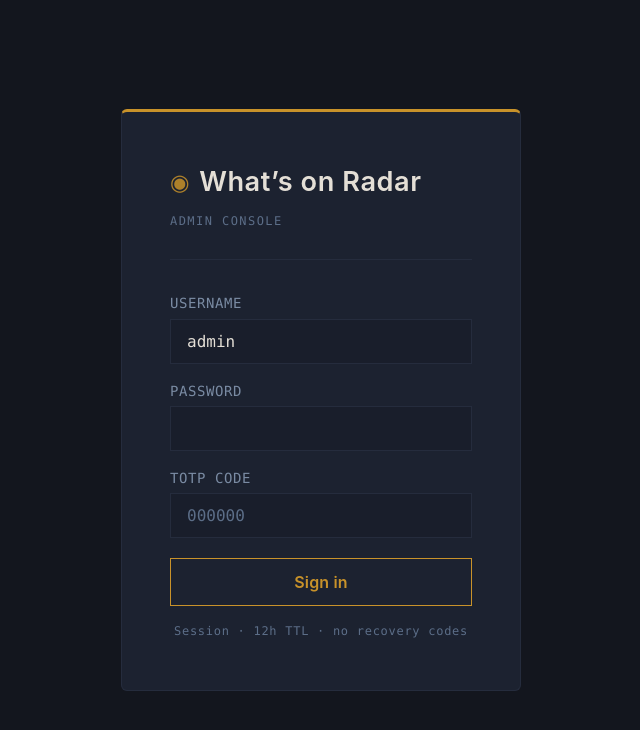
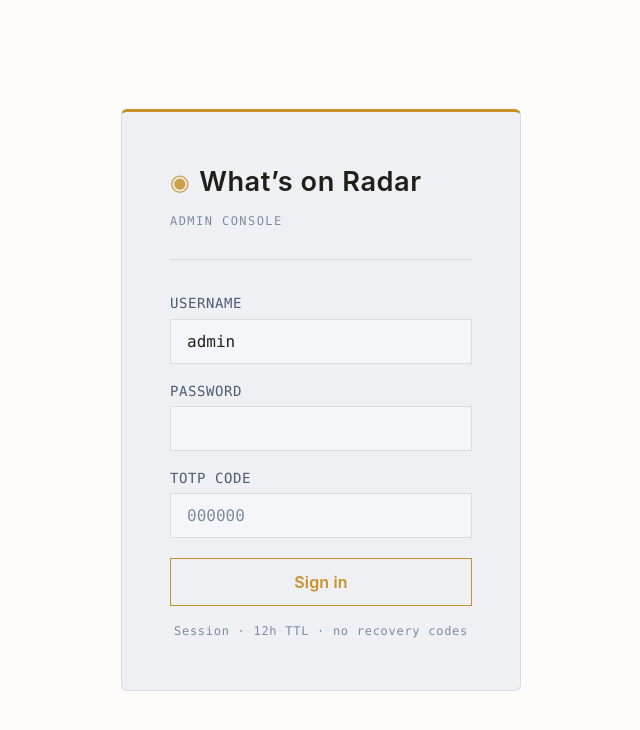
Before and after one commit to allut/event-radar, a React (Vite) app in the folder frontend/: page /admin/login in a window 1280 px wide. Shown: the top 730 px of the page, without its empty margins (319-959 px from the left). Built offline with nearby package versions, Linux system fonts and the light colour scheme; no server answers.

Commit message:
Light theme: frontend theme resolution engine
Closes #251

```diff
--- a/frontend/index.html
+++ b/frontend/index.html
@@ -4,6 +4,23 @@
 <html lang="et">
   <head>
     <meta charset="UTF-8" />
+    <!-- Resolves and applies the effective theme before first paint, so there's
+         no flash of the wrong theme. Duplicates lib/theme.ts's resolveTheme()
+         minimally rather than importing it (must run synchronously with zero
+         module loading) — must never disagree with it. Placed before any
+         stylesheet link/injection. Keep the storage key literal in sync with
+         THEME_PREFERENCE_KEY in src/constants.ts. -->
+    <script>
+      (function () {
+        try {
+          var pref = localStorage.getItem('theme_preference');
+          var theme = pref === 'light' || pref === 'dark'
+            ? pref
+            : (window.matchMedia('(prefers-color-scheme: dark)').matches ? 'dark' : 'light');
+          document.documentElement.dataset.theme = theme;
+        } catch (e) {}
+      })();
+    </script>
     <link rel="icon" href="/favicon.svg" type="image/svg+xml" />
     <link rel="icon" href="/icon-96.png" sizes="96x96" type="image/png" />
     <link rel="apple-touch-icon" href="/apple-touch-icon.png" />
--- a/frontend/src/constants.ts
+++ b/frontend/src/constants.ts
@@ -47,6 +47,10 @@ export const LOCALE_KEY = 'locale';
 // two independent auth tracks (own account table, own token salts on the
 // backend) that must never be confused for one another. See lib/organizerAuth.ts.
 export const ORGANIZER_SIGNED_IN_HINT_KEY = 'organizer_session_token';
+// Tri-state theme override, shared across consumer/organizer/admin (one SPA
+// bundle, one light palette) — see lib/theme.ts's resolveTheme(). Holds
+// "system" | "light" | "dark"; "system"/unset falls through to matchMedia.
+export const THEME_PREFERENCE_KEY = 'theme_preference';
 // Client-only dismissal flag for the profile nudge banner (#175) — no backend
 // field for this, so a stale/cleared browser just re-shows it once.
 export const ORGANIZER_PROFILE_NUDGE_DISMISSED_KEY = 'organizer_profile_nudge_dismissed';
--- /dev/null
+++ b/frontend/src/lib/theme.ts
@@ -0,0 +1,81 @@
+import { THEME_PREFERENCE_KEY } from '../constants';
+
+// Tri-state stored/selectable preference. "system" (or an unset/invalid
+// localStorage value) falls through to the OS media query.
+export type ThemePreference = 'system' | 'light' | 'dark';
+// What actually gets applied to the DOM / rendered — always binary.
+export type ResolvedTheme = 'light' | 'dark';
+
+// Theme-change subscriber store, mirroring auth.ts's authListeners/localeListeners
+// — lets globally mounted chrome re-render when the effective theme changes from
+// a source other than its own state (a matchMedia flip, another tab's write).
+const themeListeners = new Set<() => void>();
+function emitThemeChange(): void {
+  themeListeners.forEach((cb) => cb());
+}
+export function subscribeTheme(cb: () => void): () => void {
+  themeListeners.add(cb);
+  return () => { themeListeners.delete(cb); };
+}
+
+// Pure resolution function — no DOM/storage reads — so it's unit-testable
+// against every combination in the resolution order directly. accountPreference
+// is unused by the rest of this module today (nothing supplies a non-null value
+// until account sync lands in a later ticket) but is part of the seam now so
+// callers don't need to change shape when it does.
+export function resolveTheme(
+  accountPreference: ResolvedTheme | null,
+  localStorageValue: string | null,
+  systemPrefersDark: boolean,
+): ResolvedTheme {
+  if (accountPreference === 'light' || accountPreference === 'dark') return accountPreference;
+  if (localStorageValue === 'light' || localStorageValue === 'dark') return localStorageValue;
+  return systemPrefersDark ? 'dark' : 'light';
+}
+
+function systemPrefersDark(): boolean {
+  return window.matchMedia('(prefers-color-scheme: dark)').matches;
+}
+
+// Raw stored preference, defaulting to "system" when unset/invalid — unlike a
+// getStoredLocale()-style raw accessor, there's no "no preference yet" case to
+// preserve here yet, since nothing downstream (account sync) consumes it in
+// this ticket.
+export function getThemePreference(): ThemePreference {
+  const stored = localStorage.getItem(THEME_PREFERENCE_KEY);
+  return stored === 'light' || stored === 'dark' ? stored : 'system';
+}
+
+// Re-resolves from current localStorage/system state and applies it to the DOM.
+// No account-preference input yet — see resolveTheme's accountPreference note.
+export function applyTheme(): void {
+  const resolved = resolveTheme(null, localStorage.getItem(THEME_PREFERENCE_KEY), systemPrefersDark());
+  document.documentElement.dataset.theme = resolved;
+}
+
+export function setThemePreference(pref: ThemePreference): void {
+  localStorage.setItem(THEME_PREFERENCE_KEY, pref);
+  applyTheme();
+  emitThemeChange();
+}
+
+if (typeof window !== 'undefined') {
+  // Re-applies in other open tabs when theme_preference changes in one tab —
+  // the storage event only fires in tabs other than the one that made the
+  // change, same as auth.ts's SIGNED_IN_HINT_KEY/LOCALE_KEY listeners.
+  window.addEventListener('storage', (e) => {
+    if (e.key === THEME_PREFERENCE_KEY) {
+      applyTheme();
+      emitThemeChange();
+    }
+  });
+  // Live-reacts to an OS theme flip while a tab is open, but only while the
+  // effective preference is "System" — an explicit light/dark override must
+  // not be disturbed by the OS changing underneath it.
+  window.matchMedia('(prefers-color-scheme: dark)').addEventListener('change', () => {
+    if (getThemePreference() === 'system') {
+      applyTheme();
+      emitThemeChange();
+    }
+  });
+}
--- a/frontend/src/main.tsx
+++ b/frontend/src/main.tsx
@@ -17,6 +17,10 @@ import '@fontsource/cormorant-garamond/500.css';
 import '@fontsource/cormorant-garamond/600.css';
 import App from './App';
 import './index.css';
+// Side-effect import: registers the matchMedia/storage listeners that keep
+// the theme live (OS flips, cross-tab writes) after the inline pre-paint
+// script in index.html has already set the initial value.
+import './lib/theme';
 
 ReactDOM.createRoot(document.getElementById('root')!).render(
   <React.StrictMode>
```
Also changed, not shown: 1 other file (tests, documents, lock files or other folders).
